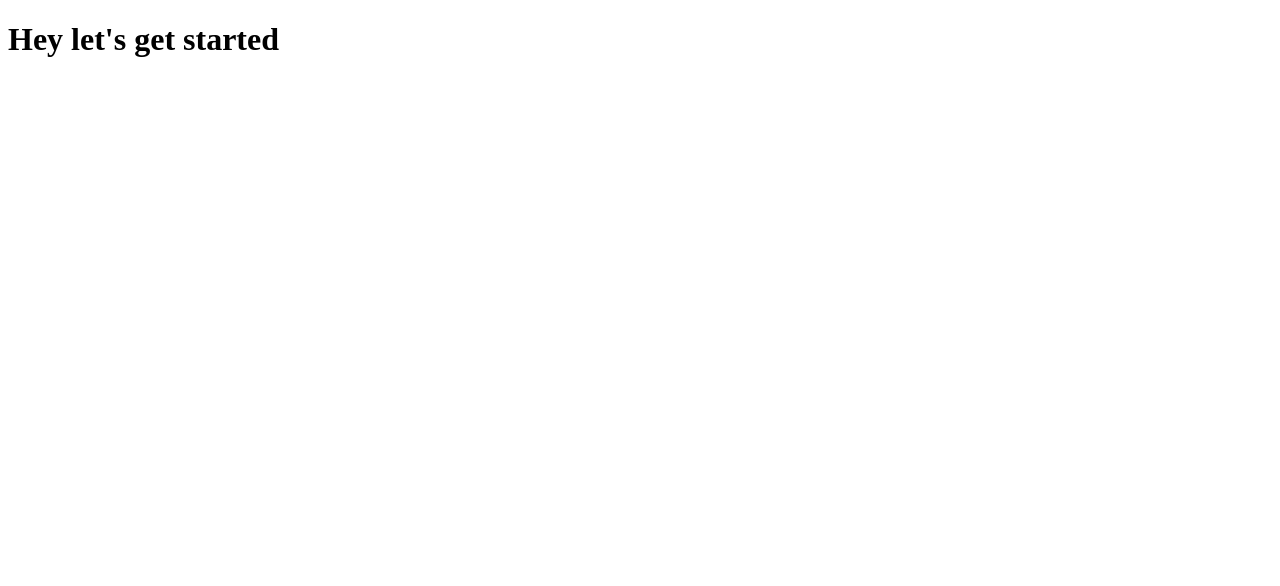
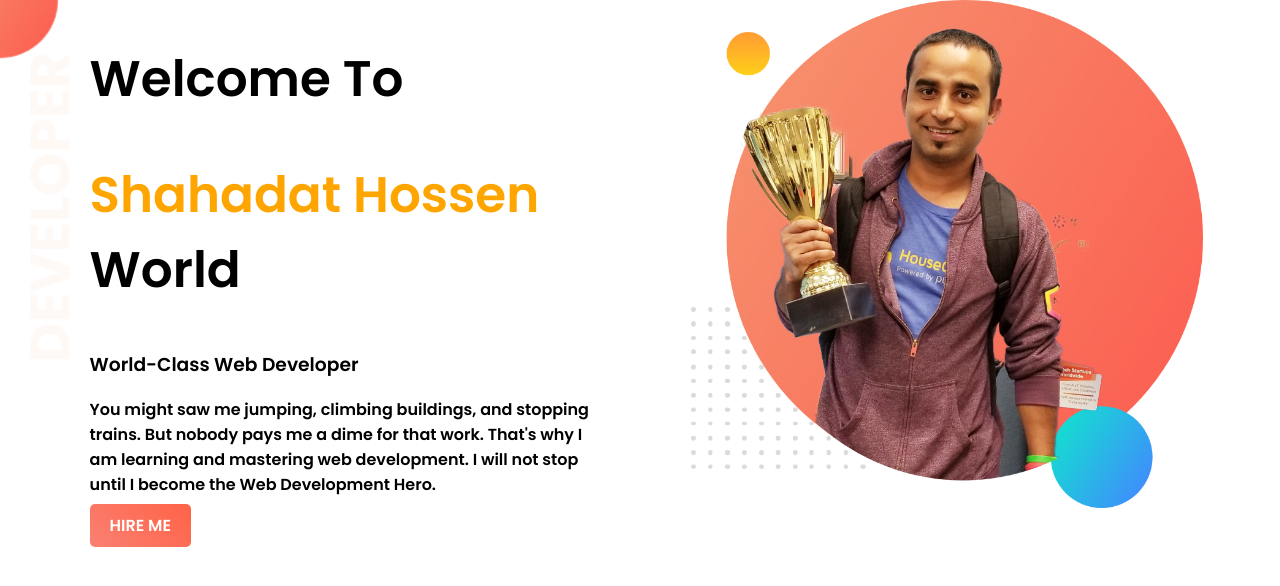
Before and after one commit to shahadat-07/web-portfolio, a plain HTML site: page index.html in a window 1280 px wide. Drawn offline with Linux system fonts and the light colour scheme.

Commit message:
First Section

```diff
--- a/index.html
+++ b/index.html
@@ -4,8 +4,23 @@
     <meta charset="UTF-8">
     <meta name="viewport" content="width=device-width, initial-scale=1.0">
     <title>Web Portfolio</title>
+    <link rel="stylesheet" href="style.css">
+    <link rel="preconnect" href="https://fonts.gstatic.com">
+    <link rel="preconnect" href="https://fonts.gstatic.com">
+    <link href="https://fonts.googleapis.com/css2?family=Poppins:wght@600&display=swap" rel="stylesheet">
 </head>
 <body>
-    <h1>Hey let's get started</h1>
+    <section class="top-banner">
+       <div class="half-width">
+        <h1>Welcome To</h1>
+        <h1><span class="highlight">Shahadat Hossen </span>World</h1>
+        <h3>World-Class Web Developer</h3>
+        <p>You might saw me jumping, climbing buildings, and stopping trains. But nobody pays me a dime for that work. That's why I am learning and mastering web development. I will not stop until I become the Web Development Hero.</p>
+        <a target="_blank" class="btn" href="https://www.linkedin.com/in/shahadat-hossen-96a24b147/">HIRE ME</a>
+       </div>
+       <div class="half-width">
+           <img src="images\profile.png">
+       </div>
+    </section>
 </body>
 </html>
--- /dev/null
+++ b/style.css
@@ -0,0 +1,29 @@
+body{font-family: 'Poppins', sans-serif;
+    margin: 0;
+}
+h1{font-size: 50px;}
+.highlight{color:orange;}
+.half-width{
+    width:40%;
+    float:left;
+    margin-left: 5%;
+    padding-left: 2%;
+}
+.half-width img{
+    width:100%;
+}
+.top-banner{
+    background-image:url("images/top-banner.png");
+    background-repeat: no-repeat;
+}
+section{
+    height: 500px;
+}
+.btn{
+    text-decoration: none;
+   background-image: linear-gradient(45deg,salmon,tomato);
+    padding:10px 20px;
+    border-radius: 5px;
+    color:white;
+    font-weight:700;
+}
```
Also changed, not shown: images/profile.png (renamed from images/jhankar.png), 1 other file.
